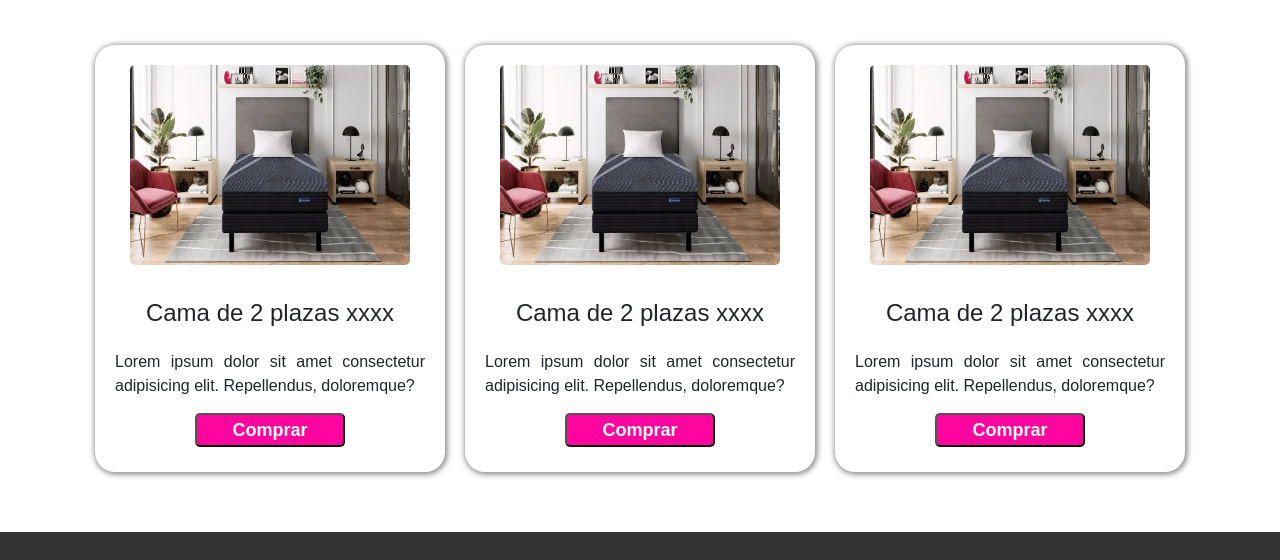
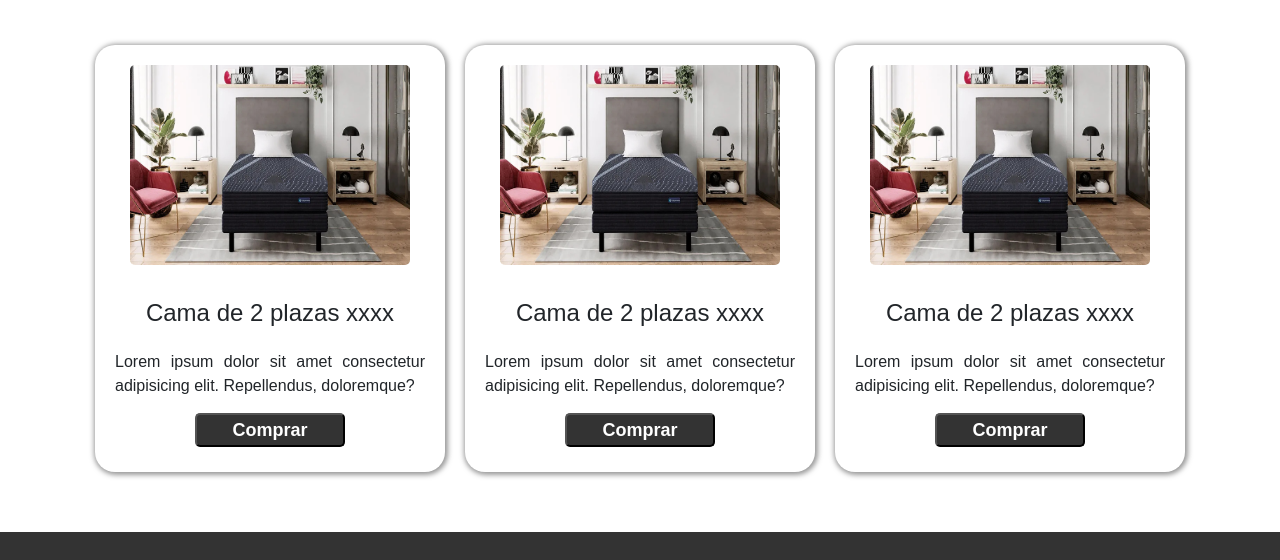
Before and after one commit to hjmontenegro/ProyectoFinal_DesarrolloWeb, a plain HTML site: page index.html in a window 1280 px wide. Shown: the part 793-1353 px from the top of the page. Drawn offline with nearby package versions, Linux system fonts and the light colour scheme.

Commit message:
Productos

```diff
--- a/css/style.css
+++ b/css/style.css
@@ -74,7 +74,7 @@
       padding: 5px 15px;
       margin: 15px;
       border-radius: 5px;
-      background-color: #ff05a0;
+      background-color: #333;
       color: white;
       font-family: sans-serif;
       width: 150px;
--- a/scss/secciones/_caja_producto.scss
+++ b/scss/secciones/_caja_producto.scss
@@ -52,7 +52,7 @@
             padding: 5px 15px;
             margin: 15px;
             border-radius: 5px;
-            background-color: #ff05a0;
+            background-color: #333;
             color: white;
             font-family: sans-serif;
             width: 150px;
```
